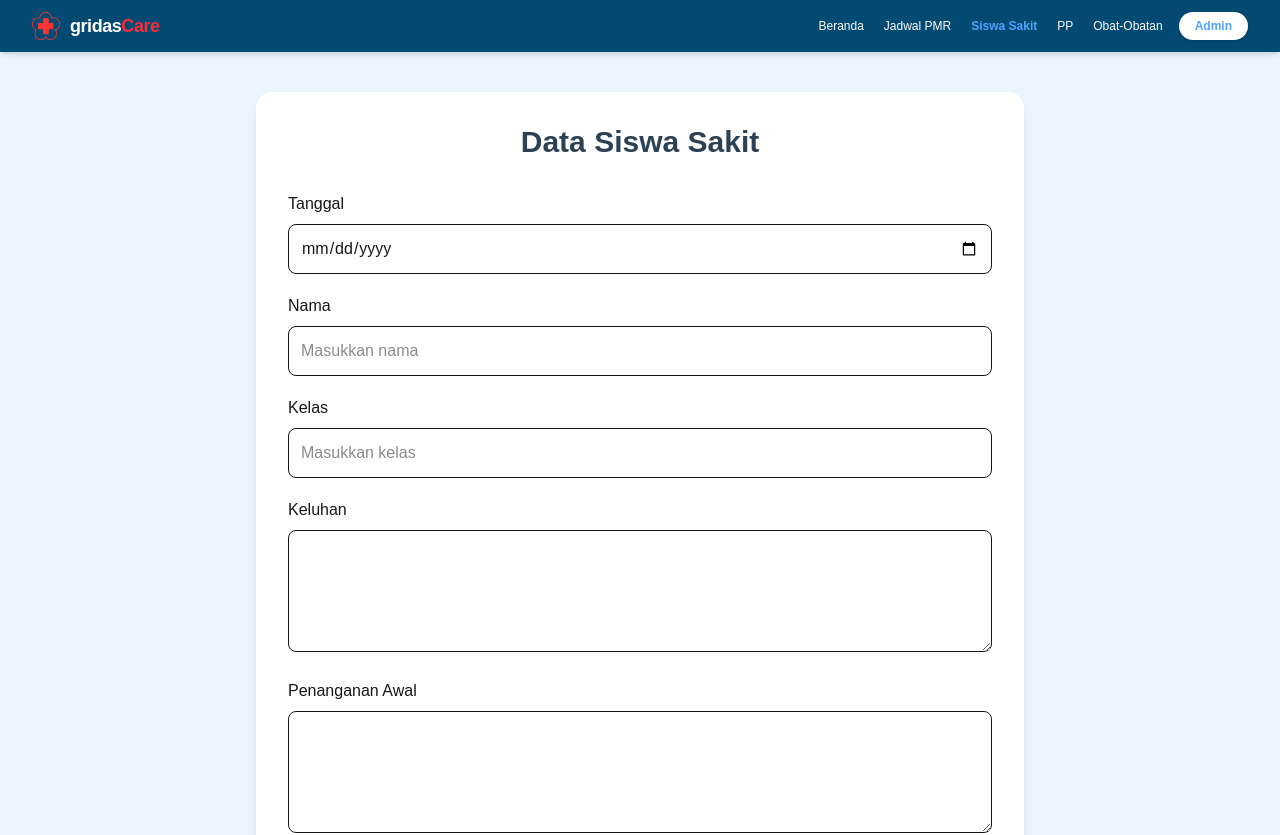
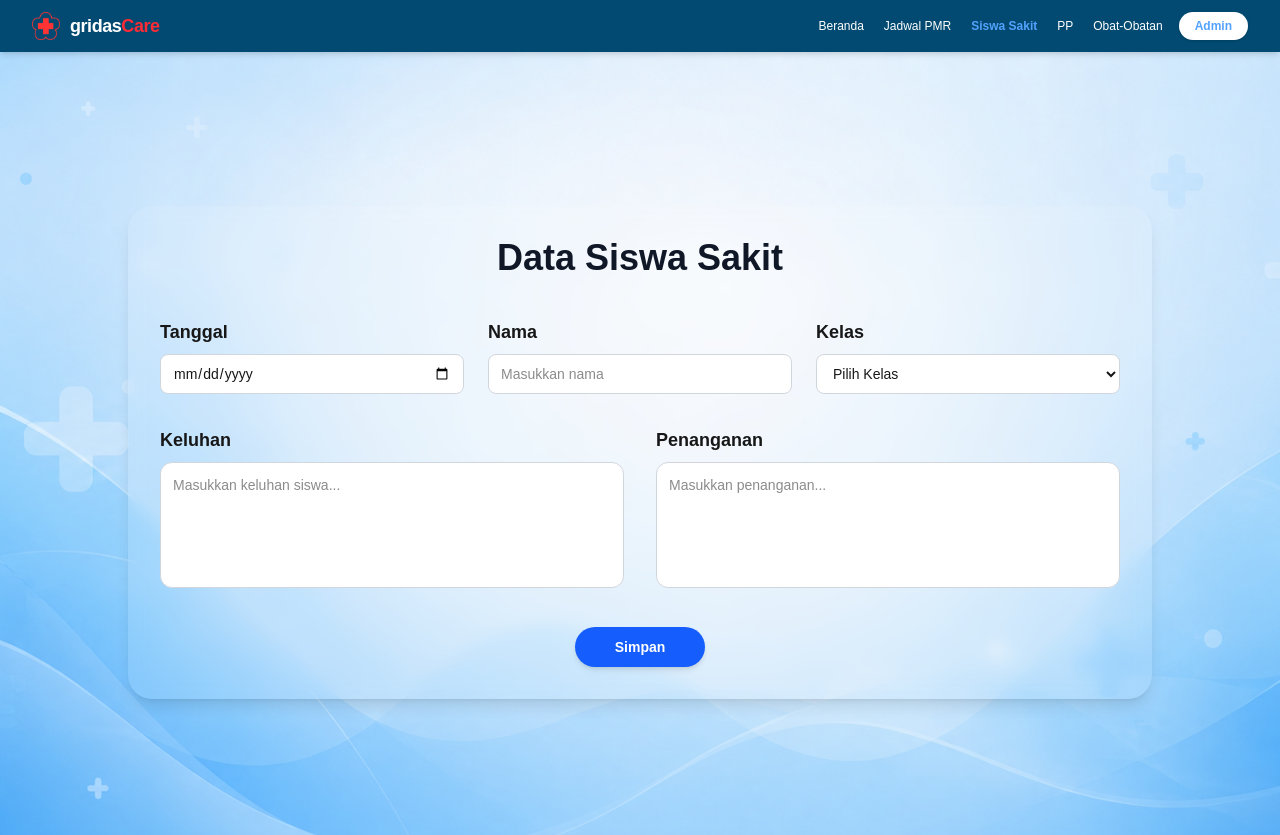
Before and after one commit to dewikaniiaa64-arch/gridasCare, a Next.js app: page /user_siswasakit in a window 1280 px wide. Shown: the top 835 px of the page. Built offline with nearby package versions, Linux system fonts and the light colour scheme.

Commit message:
memperbarui formulir siswa sakit

```diff
--- a/app/components/Navbar.tsx
+++ b/app/components/Navbar.tsx
@@ -51,13 +51,13 @@ export default function Navbar() {
           Siswa Sakit
         </Link>
         <Link
-          href="/pp"
+          href="/pertolongan"
           className={`transition ${isActive('/pp') ? 'text-blue-400 font-semibold' : 'text-white hover:text-blue-300'}`}
         >
           PP
         </Link>
         <Link
-          href="/obat_obatan"
+          href="/obat2"
           className={`transition ${isActive('/obat_obatan') ? 'text-blue-400 font-semibold' : 'text-white hover:text-blue-300'}`}
         >
           Obat-Obatan
--- a/app/components/Obat-obatan/ObatCard.tsx
+++ /dev/null
@@ -1,36 +0,0 @@
-import Image from "next/image";
-
-interface ObatCardProps {
-  nama: string;
-  fungsi: string;
-  gambar: string;
-}
-
-export default function ObatCard({
-  nama,
-  fungsi,
-  gambar,
-}: ObatCardProps) {
-  return (
-    <div className="bg-white rounded-2xl shadow-lg p-5 hover:shadow-2xl hover:-translate-y-2 transition-all duration-300">
-
-      <div className="flex justify-center">
-        <Image
-          src={gambar}
-          alt={nama}
-          width={100}
-          height={100}
-        />
-      </div>
-
-      <h2 className="text-xl font-bold text-center mt-4 text-blue-700">
-        {nama}
-      </h2>
-
-      <p className="text-center text-gray-600 mt-2">
-        {fungsi}
-      </p>
-
-    </div>
-  );
-}
--- a/app/obat-obatan/nama/page.tsx
+++ /dev/null
@@ -1,114 +0,0 @@
-import Image from "next/image";
-import Link from "next/link";
-
-const dataObat = {
-  paracetamol: {
-    nama: "Paracetamol",
-    gambar: "/images/paracetamol.png",
-    fungsi: "Meredakan demam dan nyeri ringan hingga sedang.",
-    aturan: "Gunakan sesuai dosis yang dianjurkan pada kemasan atau petunjuk tenaga kesehatan.",
-    peringatan: "Jangan melebihi dosis yang dianjurkan.",
-  },
-
-  betadine: {
-    nama: "Betadine",
-    gambar: "/images/betadine.png",
-    fungsi: "Membersihkan luka dan membantu mencegah infeksi.",
-    aturan: "Oleskan tipis pada luka yang telah dibersihkan.",
-    peringatan: "Hanya untuk pemakaian luar.",
-  },
-
-  plester: {
-    nama: "Plester",
-    gambar: "/images/plester.png",
-    fungsi: "Menutup luka kecil agar tetap bersih.",
-    aturan: "Ganti plester setiap hari atau saat kotor.",
-    peringatan: "Jangan digunakan pada luka yang dalam.",
-  },
-
-  perban: {
-    nama: "Perban",
-    gambar: "/images/perban.png",
-    fungsi: "Membalut luka atau bagian tubuh yang cedera.",
-    aturan: "Balut secukupnya, jangan terlalu kencang.",
-    peringatan: "Jika terasa kesemutan segera longgarkan.",
-  },
-};
-
-export default async function DetailObat({
-  params,
-}: {
-  params: Promise<{ nama: string }>;
-}) {
-  const { nama } = await params;
-
-  const obat =
-    dataObat[nama as keyof typeof dataObat];
-
-  if (!obat) {
-    return (
-      <h1 className="text-center text-3xl mt-20">
-        Obat tidak ditemukan
-      </h1>
-    );
-  }
-
-  return (
-    <main className="min-h-screen bg-sky-100">
-
-      <div className="bg-sky-500 py-5 text-white text-center text-3xl font-bold">
-        Detail Obat
-      </div>
-
-      <div className="max-w-3xl mx-auto mt-10 bg-white rounded-2xl shadow-lg p-8">
-
-        <div className="flex justify-center">
-
-          <Image
-            src={obat.gambar}
-            alt={obat.nama}
-            width={180}
-            height={180}
-          />
-
-        </div>
-
-        <h1 className="text-3xl font-bold text-center mt-6 text-blue-700">
-          {obat.nama}
-        </h1>
-
-        <div className="mt-8 space-y-5">
-
-          <div>
-            <h2 className="font-bold">Fungsi</h2>
-            <p>{obat.fungsi}</p>
-          </div>
-
-          <div>
-            <h2 className="font-bold">Aturan Pakai</h2>
-            <p>{obat.aturan}</p>
-          </div>
-
-          <div>
-            <h2 className="font-bold">Peringatan</h2>
-            <p>{obat.peringatan}</p>
-          </div>
-
-        </div>
-
-        <div className="mt-10 flex justify-center">
-
-          <Link
-            href="/obat"
-            className="bg-blue-500 text-white px-6 py-3 rounded-lg hover:bg-blue-600"
-          >
-            Kembali
-          </Link>
-
-        </div>
-
-      </div>
-
-    </main>
-  );
-}
--- a/app/obat-obatan/page.tsx
+++ /dev/null
@@ -1,65 +0,0 @@
-import ObatCard from "@/app/components/Obat-obatan/ObatCard";
-
-const obatList = [
-  {
-    nama: "Paracetamol",
-    fungsi: "Meredakan demam dan nyeri ringan.",
-    gambar: "/images/paracetamol.png",
-  },
-  {
-    nama: "Betadine",
-    fungsi: "Membersihkan luka dan mencegah infeksi.",
-    gambar: "/images/betadine.png",
-  },
-  {
-    nama: "Plester",
-    fungsi: "Menutup luka kecil agar tetap bersih.",
-    gambar: "/images/plester.png",
-  },
-  {
-    nama: "Perban",
-    fungsi: "Membalut luka atau bagian tubuh yang cedera.",
-    gambar: "/images/perban.png",
-  },
-  {
-    nama: "Paracetamol",
-    fungsi: "Meredakan demam dan nyeri ringan.",
-    gambar: "/images/paracetamol.png",
-  },
-  {
-    nama: "Betadine",
-    fungsi: "Membersihkan luka dan mencegah infeksi.",
-    gambar: "/images/betadine.png",
-  },
-  {
-    nama: "Plester",
-    fungsi: "Menutup luka kecil agar tetap bersih.",
-    gambar: "/images/plester.png",
-  },
-  {
-    nama: "Perban",
-    fungsi: "Membalut luka atau bagian tubuh yang cedera.",
-    gambar: "/images/perban.png",
-  },
-];
-
-export default function ObatPage() {
-  return (
-    <main className="min-h-screen bg-sky-100 p-8">
-      <h1 className="text-4xl font-bold text-center text-blue-700 mb-10">
-        Obat-obatan
-      </h1>
-
-      <div className="grid grid-cols-1 md:grid-cols-2 lg:grid-cols-4 gap-6">
-        {obatList.map((obat) => (
-          <ObatCard
-            key={obat.nama}
-            nama={obat.nama}
-            fungsi={obat.fungsi}
-            gambar={obat.gambar}
-          />
-        ))}
-      </div>
-    </main>
-  );
-}
--- a/app/obat2/page.tsx
+++ b/app/obat2/page.tsx
@@ -46,7 +46,9 @@ export default function ObatObatanPage() {
   ];
 
   return (
-    <div className="min-h-screen bg-[#E6F3FF] p-8">
+    <div className="min-h-screen p-8" style={{
+        backgroundImage: "url('/images/background.png')",
+      }}>
       {/* Hero Section (Judul dikembalikan) */}
       <div className="flex items-center justify-between mb-12">
         <div>
@@ -54,7 +56,7 @@ export default function ObatObatanPage() {
           <p className="text-gray-600 text-lg">Daftar obat yang tersedia di uks untuk membantu mengatasi keluhan ringan</p>
         </div>
         <div className="hidden md:block w-80 h-40 relative">
-          <Image src="/images/hero-obat.png" alt="Ilustrasi Obat" fill className="object-contain" />
+          <Image src="/images/obat.png" alt="Ilustrasi Obat" fill className="object-contain" />
         </div>
       </div>
 
--- a/app/user_siswasakit/page.tsx
+++ b/app/user_siswasakit/page.tsx
@@ -1,68 +1,160 @@
-export default function Home() {
+"use client";
+
+import { useState } from "react";
+
+export default function DataSiswaSakit() {
+  const [formData, setFormData] = useState({
+    tanggal: "",
+    nama: "",
+    kelas: "",
+    keluhan: "",
+    penanganan: "",
+  });
+
+  // Data kelas
+  const tingkat = ["X", "XI", "XII"];
+  const jurusan = ["AKL", "MPLB", "PM", "PPLG"];
+  const nomorKelas = [1, 2, 3, 4];
+
+  const handleChange = (
+    e: React.ChangeEvent<
+      HTMLInputElement | HTMLSelectElement | HTMLTextAreaElement
+    >
+  ) => {
+    setFormData({
+      ...formData,
+      [e.target.name]: e.target.value,
+    });
+  };
+
+  const handleSubmit = (e: React.FormEvent) => {
+    e.preventDefault();
+    console.log(formData);
+    alert("Data berhasil disimpan!");
+  };
+
   return (
-    <main className="min-h-screen bg-[#EAF5FF] flex items-center justify-center p-10">
-
-      <div className="bg-white rounded-2xl shadow-lg w-full max-w-3xl p-8">
-
-        <h1 className="text-3xl font-bold text-center text-[#2C4153] mb-8">
+    <main
+      className="min-h-screen bg-cover bg-center flex items-center justify-center px-6 py-10"
+      style={{
+        backgroundImage: "url('/images/background.png')",
+      }}
+    >
+      <div className="w-full max-w-5xl bg-white/10 backdrop-blur-sm rounded-3xl p-8 shadow-lg">
+        <h1 className="text-4xl font-bold text-center text-gray-900 mb-10">
           Data Siswa Sakit
         </h1>
 
-        <form className="space-y-5">
+        <form onSubmit={handleSubmit} className="space-y-8">
+          {/* Baris Atas */}
+          <div className="grid grid-cols-1 md:grid-cols-3 gap-6">
+            {/* Tanggal */}
+            <div>
+              <label className="block text-lg font-semibold mb-2">
+                Tanggal
+              </label>
 
-          <div>
-            <label className="block mb-2">Tanggal</label>
               <input
                 type="date"
-              className="w-full border rounded-lg p-3"
+                name="tanggal"
+                value={formData.tanggal}
+                onChange={handleChange}
+                className="w-full h-10 rounded-lg border border-gray-300 px-3 text-sm bg-white outline-none focus:ring-2 focus:ring-blue-500"
               />
             </div>
 
+            {/* Nama */}
             <div>
-            <label className="block mb-2">Nama</label>
+              <label className="block text-lg font-semibold mb-2">
+                Nama
+              </label>
+
               <input
                 type="text"
+                name="nama"
                 placeholder="Masukkan nama"
-              className="w-full border rounded-lg p-3"
+                value={formData.nama}
+                onChange={handleChange}
+                className="w-full h-10 rounded-lg border border-gray-300 px-3 text-sm bg-white outline-none focus:ring-2 focus:ring-blue-500"
               />
             </div>
 
+            {/* Kelas */}
             <div>
-            <label className="block mb-2">Kelas</label>
-            <input
-              type="text"
-              placeholder="Masukkan kelas"
-              className="w-full border rounded-lg p-3"
+              <label className="block text-lg font-semibold mb-2">
+                Kelas
+              </label>
+
+              <select
+                name="kelas"
+                value={formData.kelas}
+                onChange={handleChange}
+                className="w-full h-10 rounded-lg border border-gray-300 px-3 text-sm bg-white outline-none focus:ring-2 focus:ring-blue-500"
+              >
+                <option value="">Pilih Kelas</option>
+
+                {tingkat.flatMap((t) =>
+                  jurusan.flatMap((j) =>
+                    nomorKelas.map((n) => (
+                      <option
+                        key={`${t}-${j}-${n}`}
+                        value={`${t} ${j} ${n}`}
+                      >
+                        {t} {j} {n}
+                      </option>
+                    ))
+                  )
+                )}
+              </select>
+            </div>
+          </div>
+
+          {/* Textarea */}
+          <div className="grid grid-cols-1 md:grid-cols-2 gap-8">
+            {/* Keluhan */}
+            <div>
+              <label className="block text-lg font-semibold mb-2">
+                Keluhan
+              </label>
+
+              <textarea
+                name="keluhan"
+                rows={5}
+                value={formData.keluhan}
+                onChange={handleChange}
+                placeholder="Masukkan keluhan siswa..."
+                className="w-full rounded-xl border border-gray-300 p-3 text-sm resize-none bg-white outline-none focus:ring-2 focus:ring-blue-500"
               />
             </div>
 
+            {/* Penanganan */}
             <div>
-            <label className="block mb-2">Keluhan</label>
+              <label className="block text-lg font-semibold mb-2">
+                Penanganan
+              </label>
+
               <textarea
-              className="w-full border rounded-lg p-3"
-              rows={4}
+                name="penanganan"
+                rows={5}
+                value={formData.penanganan}
+                onChange={handleChange}
+                placeholder="Masukkan penanganan..."
+                className="w-full rounded-xl border border-gray-300 p-3 text-sm resize-none bg-white outline-none focus:ring-2 focus:ring-blue-500"
               />
             </div>
-
-          <div>
-            <label className="block mb-2">Penanganan Awal</label>
-            <textarea
-              className="w-full border rounded-lg p-3"
-              rows={4}
-            />
           </div>
 
+          {/* Tombol */}
+          <div className="flex justify-center">
             <button
               type="submit"
-            className="w-full bg-[#2C4153] text-white py-3 rounded-lg hover:bg-[#203240]"
+              className="bg-blue-600 hover:bg-blue-700 text-white text-sm font-semibold px-10 py-2.5 rounded-full shadow-md transition"
             >
               Simpan
             </button>
-
+          </div>
         </form>
-
       </div>
-
     </main>
   );
 }
```
Also changed, not shown: public/images/background.png (added). Lines whose indentation alone changed are shown as unchanged.
